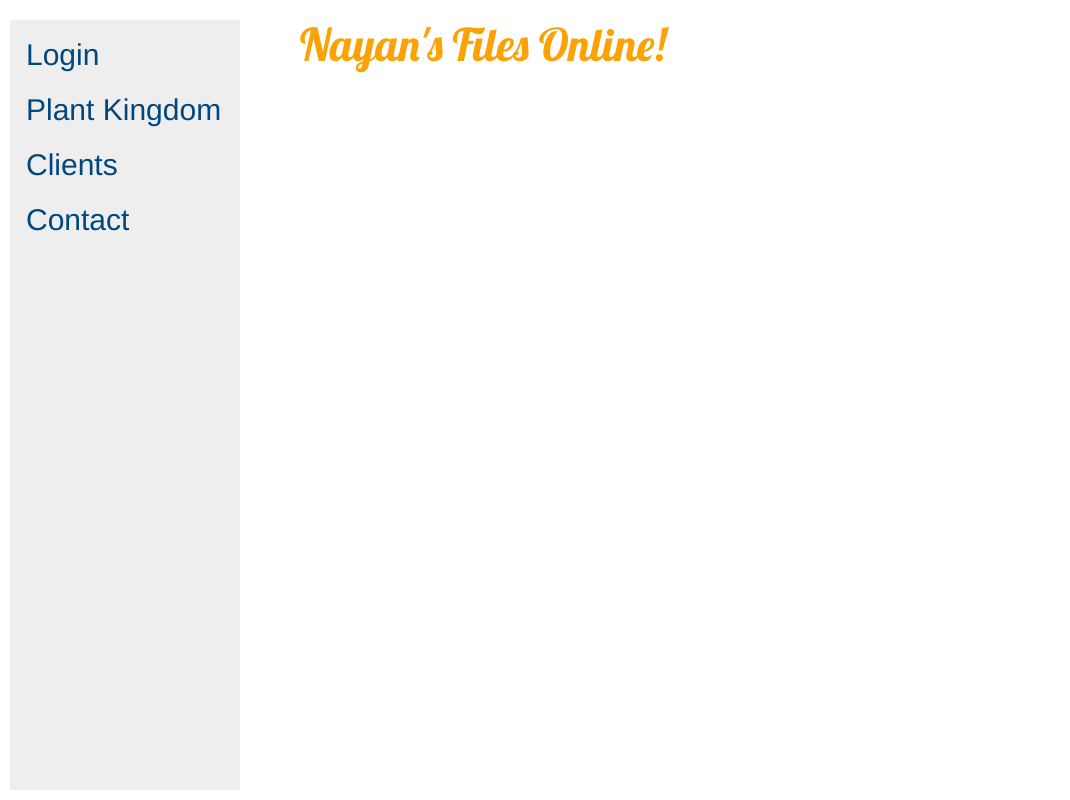
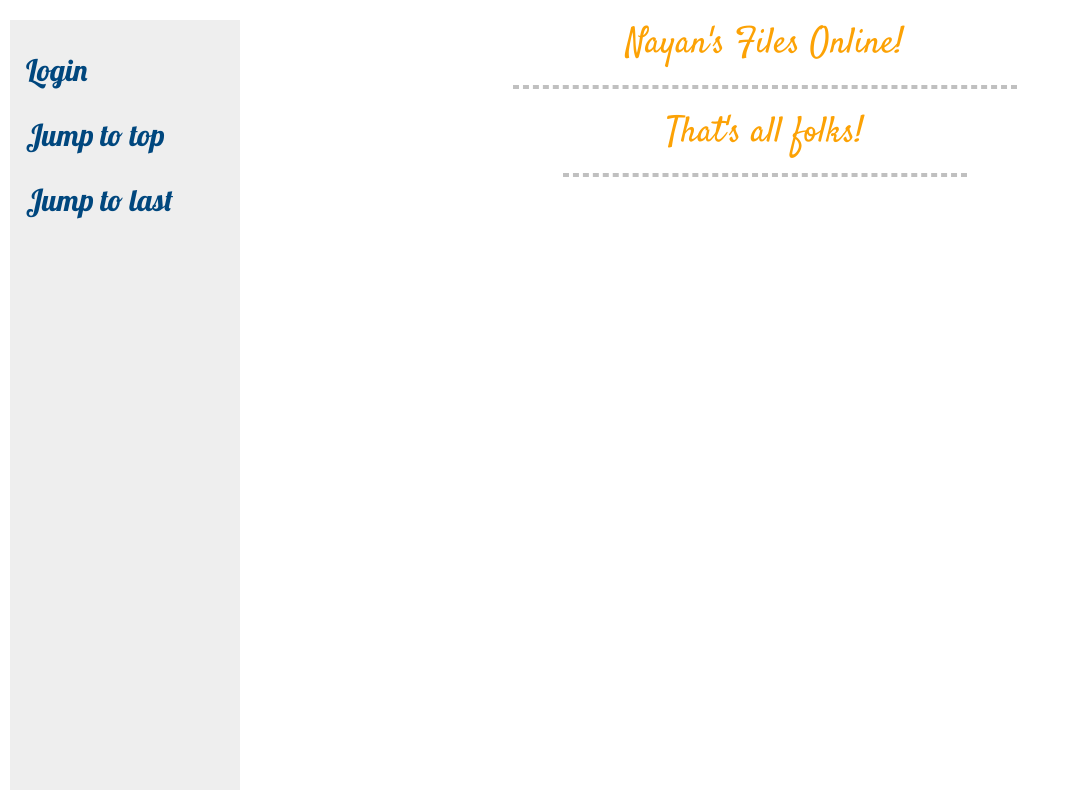
Before and after one commit to Naman1997/django-website, a Django app: page / in a window 1280 px wide. Shown: the whole page, without its empty margins (0-1070 px from the left). Run offline with Django 3.2, Linux system fonts and the light colour scheme; data that the repository does not hold is empty; some libraries are stand-ins or nearby versions.

Commit message:
Changed fonts

```diff
--- a/django-website/djangogirls/blog/static/css/blog.css
+++ b/django-website/djangogirls/blog/static/css/blog.css
@@ -1,8 +1,7 @@
 {% load staticfiles %}
 h1 a {
     color: #FCA205;
-    font-family: 'Lobster';
-    font-size: 45px;
+    font-family: 'Satisfy';
     text-align: justify-all;
     box-sizing: border-box;
 }
@@ -14,7 +13,10 @@ body {
 
 
 }
-h4 {
-	font-family: 'Courgette';
-	font-size: 30px;
+h2 {
+	font-family: 'Cookie';
 }
+
+h3 a{
+	font-family: 'Lobster'
+}
--- a/django-website/djangogirls/blog/templates/blog/post_list.html
+++ b/django-website/djangogirls/blog/templates/blog/post_list.html
@@ -1,8 +1,6 @@
 {% load staticfiles %}
 <!DOCTYPE html>
 <html lang="en">
-<meta name="viewport" content="width=device-width, initial-scale=1">
-
 <head>
     <style>
 .sidenav {
@@ -19,7 +17,6 @@
 
 .sidenav a {
     padding: 6px 8px 6px 16px;
-    text-decoration: none;
     font-size: 30px;
     color: #00477e;
     display: block;
@@ -31,7 +28,7 @@
 
 .main {
     margin-left: 140px; /* Same width as the sidebar + left position in px */
-    font-size: 28px; /* Increased text to enable scrolling */
+     /* Increased text to enable scrolling */
     padding: 0px 10px;
 }
 
@@ -44,26 +41,36 @@
         <link rel="stylesheet" href="//maxcdn.bootstrapcdn.com/bootstrap/3.2.0/css/bootstrap.min.css">
         <link rel="stylesheet" href="//maxcdn.bootstrapcdn.com/bootstrap/3.2.0/css/bootstrap-theme.min.css">
         <link rel="stylesheet" href="{% static 'css/blog.css' %}">
-        <link href="//fonts.googleapis.com/css?family=Courgette" rel="stylesheet" type="text/css">
-        <link href="//fonts.googleapis.com/css?family=Lobster&subset=latin,latin-ext" rel="stylesheet" type="text/css">
+        <link href="https://fonts.googleapis.com/css?family=Cookie|Lobster|Satisfy" rel="stylesheet">
 </head>
  <body>
-    <div class="sidenav">
-  <a href="http://127.0.0.1:8000/admin/login/?next=/admin/">Login</a>
-  <a href="#Plant_Kingdom">Plant Kingdom</a>
-  <a href="#clients">Clients</a>
-  <a href="#contact">Contact</a>
+<div class="sidenav">
+
+  <h3><a href="http://127.0.0.1:8000/admin/login/?next=/admin/">Login</a></h3>
+  <h3><a href="#top">Jump to top</a></h3>
+  <h3><a href="#bottom">Jump to last</a></h3>
+
 </div>
         <div>
-            <h1><a href="/">Nayan's Files Online!</a></h1>
+            <center>
+            <h1><a href="#top">Nayan's Files Online!</a></h1>
+             </center>
+            <hr width="500" style="border: 2px dashed #C0C0C0" color="#FFFFFF" size="6">
         {% for post in posts %}
             <div>
-
+                <center>
                 <h1><a href="">{{ post.title }}</a></h1>
                 <p><b>published: {{ post.published_date }}</b></p>
-                <h4><p>{{ post.text|linebreaksbr }}</p></h4></div>
+                </center>
+                <h2><p>{{ post.text|linebreaksbr }}</p></h2>
+                <hr width="400" style="border: 2px dashed #C0C0C0" color="#FFFFFF" size="6">
             </div>
         {% endfor %}
-    </body></body>
+            <center>
+                <h1><a href="#bottom">That's all folks!</a></h1>
+            </center>
+        </div>
+    </body>
+            <hr width="400" style="border: 2px dashed #C0C0C0" color="#FFFFFF" size="6">
 
 </html>
```
